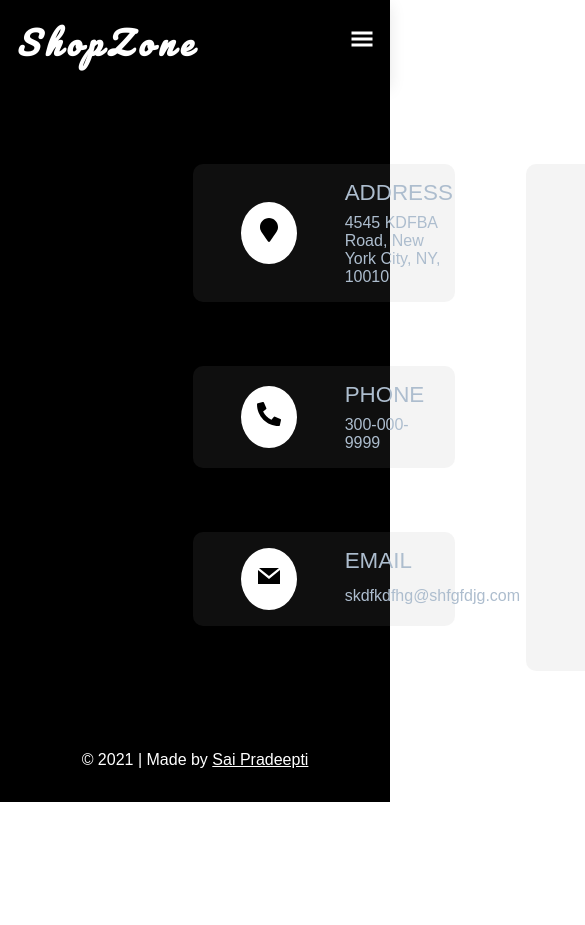
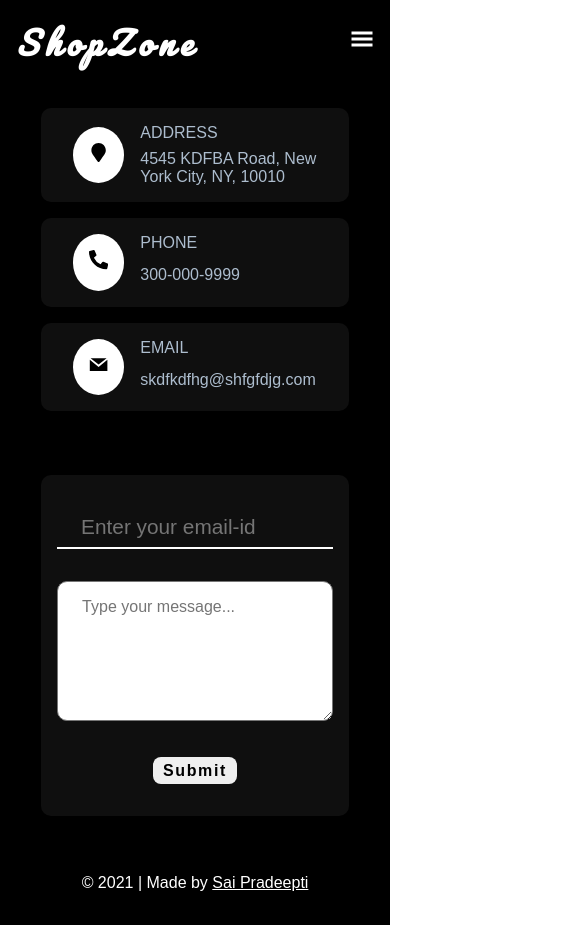
Before and after one commit to SaiPradeepti/My-React-Projects, a React (Create React App) app in the folder 09-shopzone/: page /contact in a window 390 px wide. Shown: the top 925 px of the page, 585 px wide, since content can reach past the window. Before the commit the page ends 844 px from the top, so only its background shows below. Built offline with nearby package versions, Linux system fonts and the light colour scheme; no server answers; a web font is replaced by a local one.

Commit message:
Adding responsiveness to Contact Component

```diff
--- a/09-shopzone/src/sass/_contact.scss
+++ b/09-shopzone/src/sass/_contact.scss
@@ -32,15 +32,36 @@
         align-self: center;
         justify-self: center;
         padding: 1rem;
+
+        @include responsive(440px) {
+          font-size: 1.2rem;
+        }
       }
       .contact__title {
         font-size: 1.4rem;
         text-transform: uppercase;
         color: $clr-light-grey;
+
+        @include responsive(440px) {
+          font-size: 1rem;
+        }
       }
       .contact__inf {
         color: $clr-light-grey;
       }
+
+      @include responsive(1100px) {
+        width: 90%;
+        padding: 1rem 2rem;
+        gap: 0.5rem 2rem;
+      }
+      @include responsive(440px) {
+        gap: 0.5rem 1rem;
+      }
+    }
+    @include responsive(900px) {
+      gap: 1rem;
+      align-items: center;
     }
   }
 
@@ -59,6 +80,10 @@
 
       .form-control {
         margin-bottom: 3rem;
+
+        @include responsive(440px) {
+          margin-bottom: 2rem;
+        }
       }
 
       .btn {
@@ -75,8 +100,39 @@
         &:hover {
           background: $clr-light-grey;
         }
+        @include responsive(440px) {
+          font-size: 1rem;
+          padding: 0.3rem 0.6rem;
+        }
+      }
+
+      @include responsive(1100px) {
+        padding: 4rem 2rem;
+        width: 90%;
+      }
+      @include responsive(440px) {
+        padding: 2rem 1rem;
       }
     }
+    @include responsive(440px) {
+      margin-top: 2rem;
+    }
+  }
+
+  @include responsive(1200px) {
+    gap: 0rem;
+    padding: 2rem;
+  }
+  @include responsive(900px) {
+    gap: 1rem;
+    padding: 3rem;
+    grid-template-columns: 1fr;
+    height: auto;
+    grid-auto-rows: max-content;
+    gap: 2rem;
+  }
+  @include responsive(440px) {
+    padding: 1.5rem;
   }
 }
 
@@ -85,6 +141,17 @@
   text-align: center;
   color: $clr-light-grey;
   font-size: 2rem;
+
+  @include responsive(900px) {
+    font-size: 1.5rem;
+  }
+  @include responsive(600px) {
+    padding: 2rem 1rem;
+  }
+  @include responsive(440px) {
+    padding: 3rem 0rem;
+    font-size: 1.2rem;
+  }
 }
 
 input[type="text"] {
```
